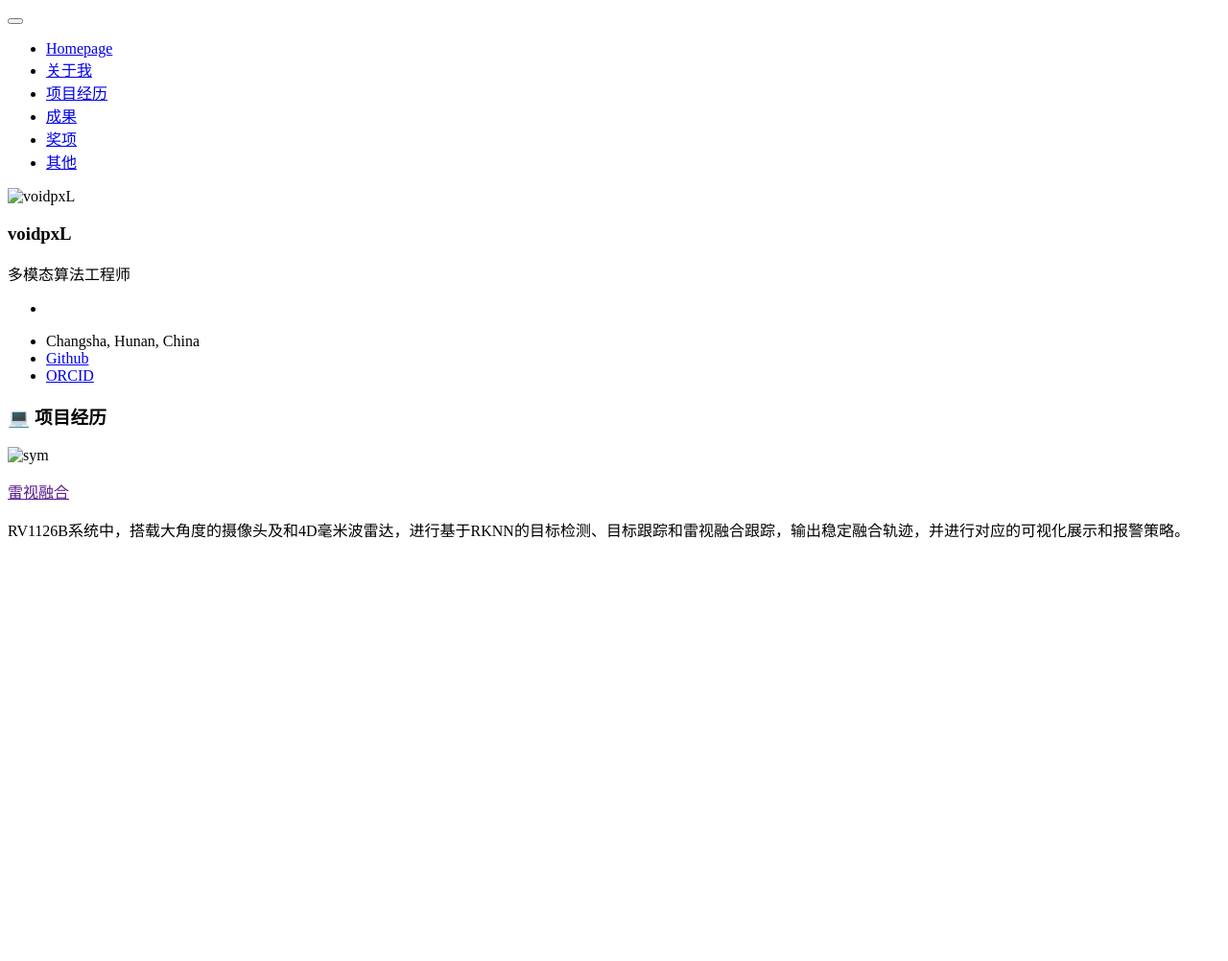
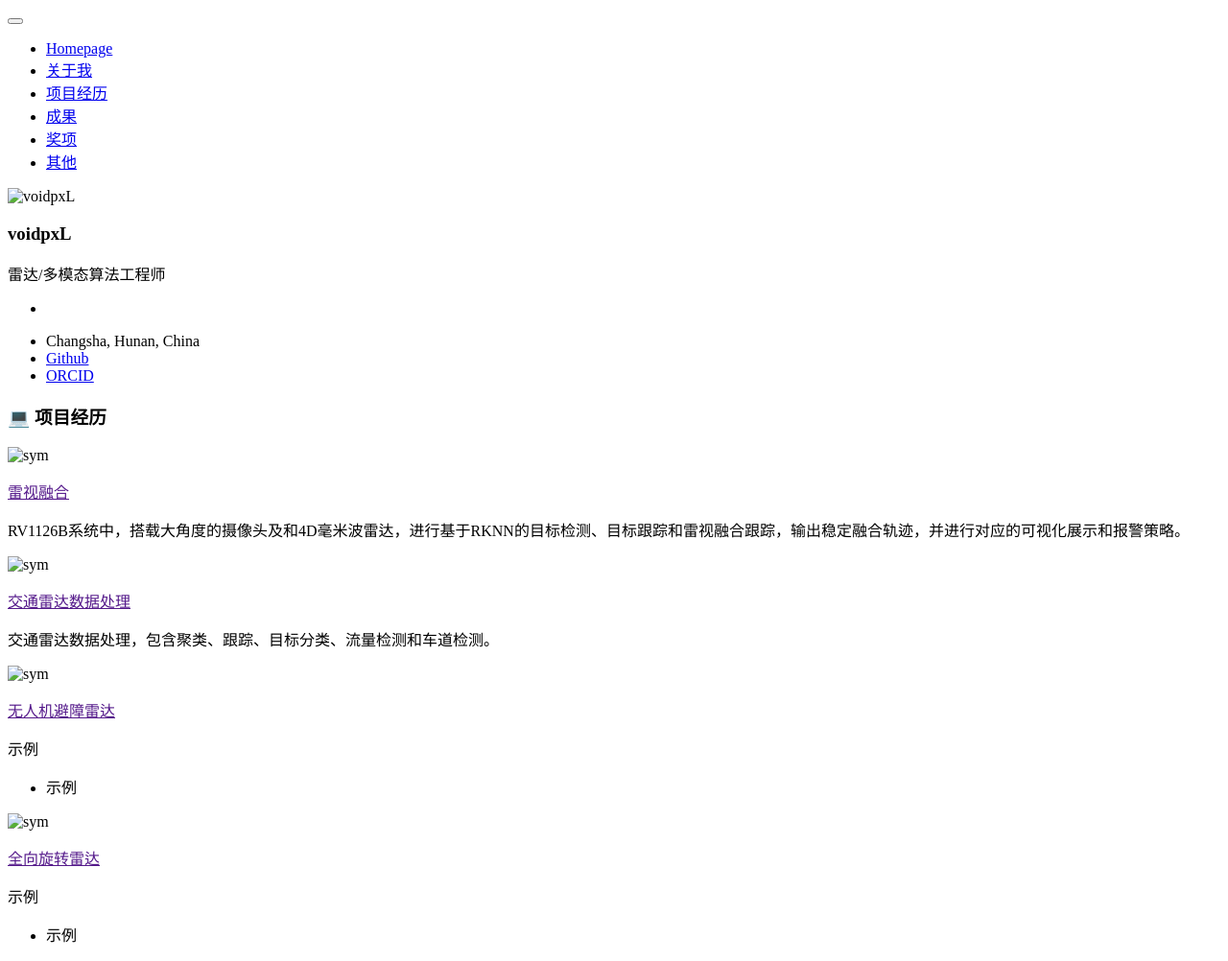
Before and after one commit to voidpxL/voidpxl.github.io, a Jekyll site: the page built from _pages/includes/portfolios.md, in a window 1280 px wide. Shown: the whole page at 96% size. Built offline with Jekyll 4.4.1, drawn with Linux system fonts in a browser that asks for light colours; our own code applies the rules of GitHub Pages for plain Markdown files; before the commit the page ends 900 px from its top, so only the background shows below that.

Commit message:
更新状态

```diff
--- a/_config.yml
+++ b/_config.yml
@@ -23,7 +23,7 @@ baidu_site_verification  :  # get baidu_site_verification from https://ziyuan.ba
 author:
   name             : "voidpxL"
   avatar           : "images/profile.png"
-  bio              : "多模态算法工程师"
+  bio              : "雷达/多模态算法工程师"
   location         : "Changsha, Hunan, China"
   employer         :
   pubmed           :
--- a/_pages/includes/portfolios.md
+++ b/_pages/includes/portfolios.md
@@ -2,20 +2,20 @@
 # 💻 项目经历
 
 <div class='paper-box'>
-<div class='paper-box-image'>
-<div><img src='images/projects/RVF.png' alt="sym" width="100%">
-</div>
-</div>
-<div class='paper-box-text' markdown="1">
+    <div class='paper-box-image'>
+        <div><img src='images/projects/RVF.png' alt="sym" width="100%">
+        </div>
+    </div>
+    <div class='paper-box-text' markdown="1">
 
 [雷视融合]()
 
 RV1126B系统中，搭载大角度的摄像头及和4D毫米波雷达，进行基于RKNN的目标检测、目标跟踪和雷视融合跟踪，输出稳定融合轨迹，并进行对应的可视化展示和报警策略。
 
+
 </div>
 </div>
 
-<!--
 
 <div class='paper-box'>
 <div class='paper-box-image'>
@@ -26,6 +26,20 @@ RV1126B系统中，搭载大角度的摄像头及和4D毫米波雷达，进行
 
 [交通雷达数据处理]()
 
+交通雷达数据处理，包含聚类、跟踪、目标分类、流量检测和车道检测。
+
+</div>
+</div>
+
+<div class='paper-box'>
+<div class='paper-box-image'>
+<div><img src='' alt="sym" width="100%">
+</div>
+</div>
+<div class='paper-box-text' markdown="1">
+
+[无人机避障雷达]()
+
 示例
 
 - 示例
@@ -34,32 +48,15 @@ RV1126B系统中，搭载大角度的摄像头及和4D毫米波雷达，进行
 
 <div class='paper-box'>
 <div class='paper-box-image'>
-<div><img src='images/projects/lane.png' alt="sym" width="100%">
+<div><img src= '' alt="sym" width="100%">
 </div>
 </div>
 <div class='paper-box-text' markdown="1">
 
-[流量检测&车道检测]()
+[全向旋转雷达]()
 
 示例
 
 - 示例
 </div>
 </div>
-
-
-<div class='paper-box'>
-<div class='paper-box-image'>
-<div><img src='images/projects/DL.png' alt="sym" width="100%">
-</div>
-</div>
-<div class='paper-box-text' markdown="1">
-
-[电力防外破]()
-
-示例
-
-- 示例
-</div>
-</div>
--->
```
Also changed, not shown: _pages/includes/intro.md (+1 -2 lines).
